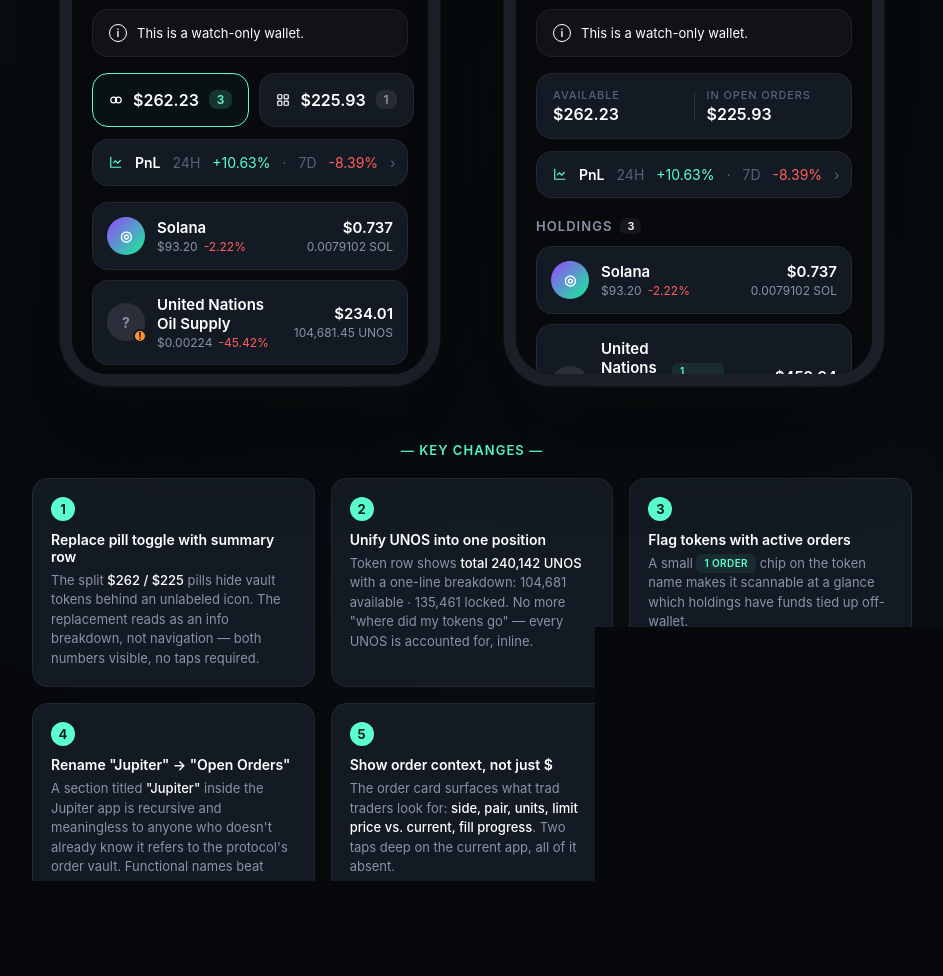
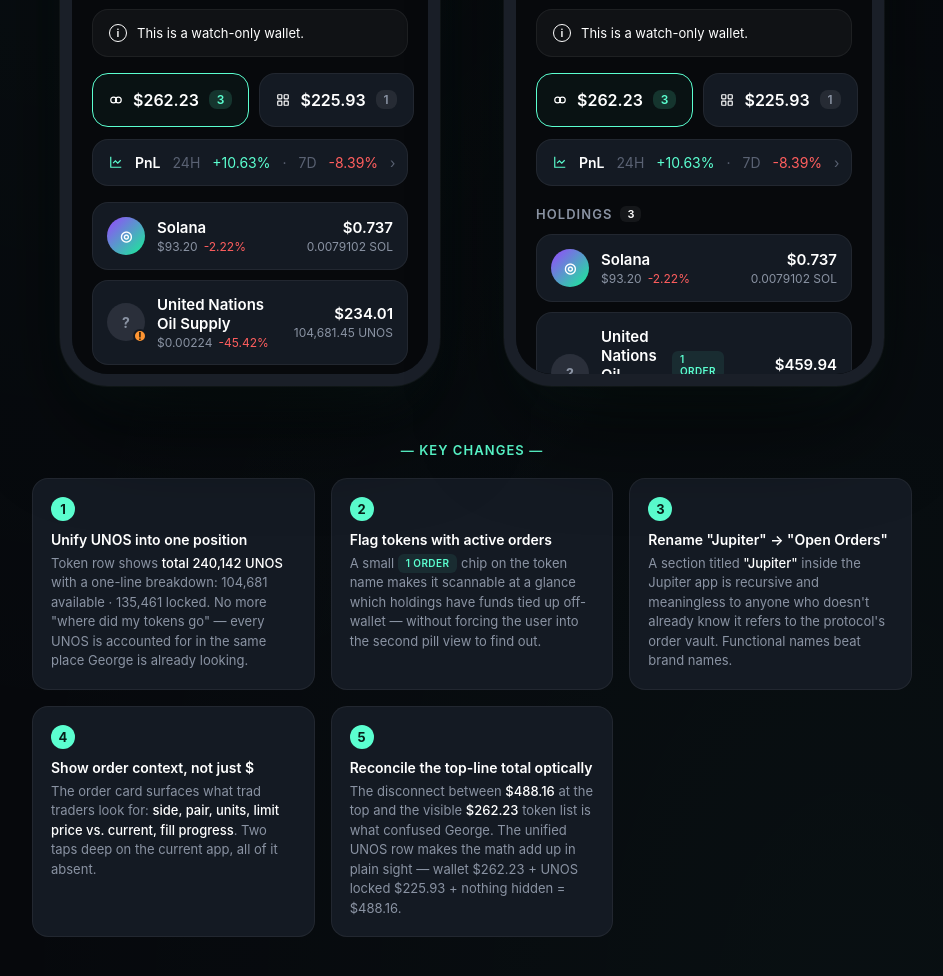
Before and after one commit to flux-rotations/jupiter-mockup, a plain HTML site: page index.html in a window 1280 px wide. Shown: the part 644-1620 px from the top of the page, without its empty margins (168-1111 px from the left). Drawn offline with Linux system fonts and the light colour scheme.

Commit message:
describe what changed

```diff
--- a/index.html
+++ b/index.html
@@ -1111,16 +1111,15 @@
             <div>This is a watch-only wallet.</div>
           </div>
 
-          <!-- PROPOSED: single summary row, no toggle -->
-          <div class="summary-row">
-            <div class="summary-item">
-              <span class="label">Available</span>
-              <span class="val">$262.23</span>
+          <!-- PROPOSED: keep the existing two-pill toggle (no change) -->
+          <div class="split-pills">
+            <div class="split-pill active">
+              <svg class="ic-sm" viewBox="0 0 24 24" stroke="currentColor" fill="none" stroke-width="2"><circle cx="8" cy="12" r="5"/><circle cx="16" cy="12" r="5"/></svg>
+              $262.23 <span class="count-badge">3</span>
             </div>
-            <div class="summary-divider"></div>
-            <div class="summary-item">
-              <span class="label">In Open Orders</span>
-              <span class="val">$225.93</span>
+            <div class="split-pill">
+              <svg class="ic-sm" viewBox="0 0 24 24" stroke="currentColor" fill="none" stroke-width="2"><rect x="3" y="3" width="7" height="7" rx="1"/><rect x="14" y="3" width="7" height="7" rx="1"/><rect x="3" y="14" width="7" height="7" rx="1"/><rect x="14" y="14" width="7" height="7" rx="1"/></svg>
+              $225.93 <span class="count-badge">1</span>
             </div>
           </div>
 
@@ -1261,33 +1260,28 @@
     <div class="annotations-grid">
       <div class="annotation">
         <div class="num">1</div>
-        <div class="head">Replace pill toggle with summary row</div>
-        <div class="body">The split <strong>$262 / $225</strong> pills hide vault tokens behind an unlabeled icon. The replacement reads as an info breakdown, not navigation — both numbers visible, no taps required.</div>
+        <div class="head">Unify UNOS into one position</div>
+        <div class="body">Token row shows <strong>total 240,142 UNOS</strong> with a one-line breakdown: 104,681 available · 135,461 locked. No more "where did my tokens go" — every UNOS is accounted for in the same place George is already looking.</div>
       </div>
       <div class="annotation">
         <div class="num">2</div>
-        <div class="head">Unify UNOS into one position</div>
-        <div class="body">Token row shows <strong>total 240,142 UNOS</strong> with a one-line breakdown: 104,681 available · 135,461 locked. No more "where did my tokens go" — every UNOS is accounted for, inline.</div>
+        <div class="head">Flag tokens with active orders</div>
+        <div class="body">A small <span class="order-chip" style="vertical-align:middle">1 order</span> chip on the token name makes it scannable at a glance which holdings have funds tied up off-wallet — without forcing the user into the second pill view to find out.</div>
       </div>
       <div class="annotation">
         <div class="num">3</div>
-        <div class="head">Flag tokens with active orders</div>
-        <div class="body">A small <span class="order-chip" style="vertical-align:middle">1 order</span> chip on the token name makes it scannable at a glance which holdings have funds tied up off-wallet.</div>
-      </div>
-      <div class="annotation">
-        <div class="num">4</div>
         <div class="head">Rename "Jupiter" → "Open Orders"</div>
         <div class="body">A section titled <strong>"Jupiter"</strong> inside the Jupiter app is recursive and meaningless to anyone who doesn't already know it refers to the protocol's order vault. Functional names beat brand names.</div>
       </div>
       <div class="annotation">
-        <div class="num">5</div>
+        <div class="num">4</div>
         <div class="head">Show order context, not just $</div>
         <div class="body">The order card surfaces what trad traders look for: <strong>side, pair, units, limit price vs. current, fill progress</strong>. Two taps deep on the current app, all of it absent.</div>
       </div>
       <div class="annotation">
-        <div class="num">6</div>
-        <div class="head">Total stays anchored at the top</div>
-        <div class="body">$488.16 always reflects wallet + orders combined. The current app does this too, but the disconnect between total and the visible $262.23 token list is what confused George. Surfacing the locked portion fixes the math optically.</div>
+        <div class="num">5</div>
+        <div class="head">Reconcile the top-line total optically</div>
+        <div class="body">The disconnect between <strong>$488.16</strong> at the top and the visible <strong>$262.23</strong> token list is what confused George. The unified UNOS row makes the math add up in plain sight — wallet $262.23 + UNOS locked $225.93 + nothing hidden = $488.16.</div>
       </div>
     </div>
   </div>
```
